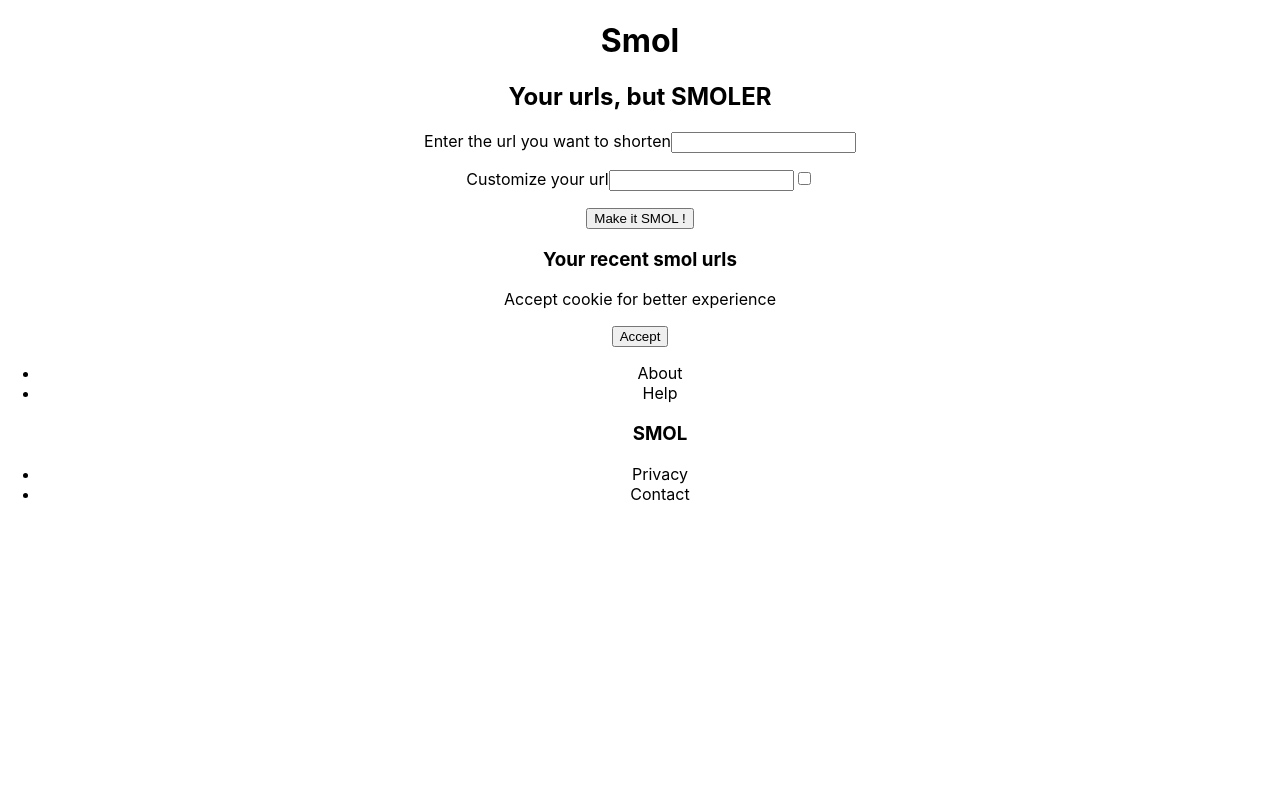
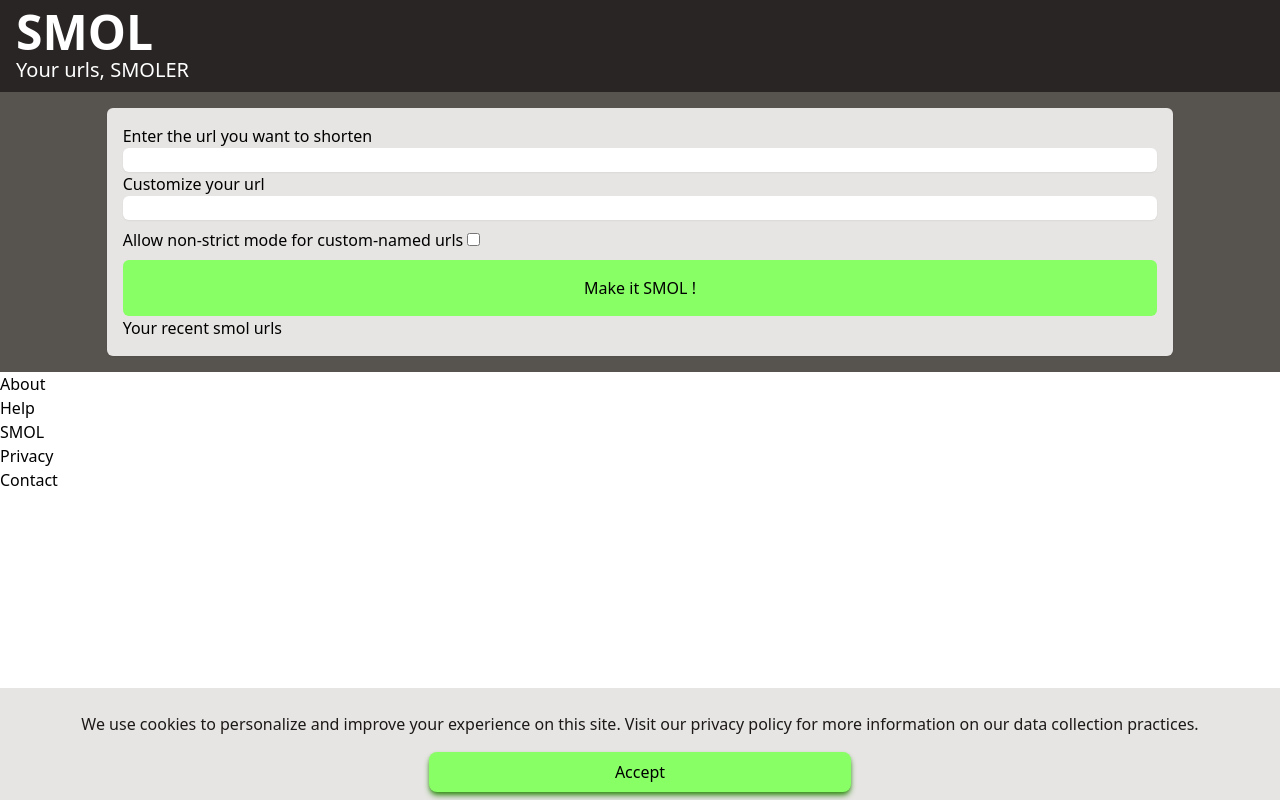
Before and after one commit to Janxa/smol, a React (Create React App) app in the folder client/: page / in a window 1280 px wide. Built offline with nearby package versions, Linux system fonts and the light colour scheme.

Commit message:
Installing tailwind css and styling basic components

```diff
--- a/client/package.json
+++ b/client/package.json
@@ -40,5 +40,10 @@
       "last 1 firefox version",
       "last 1 safari version"
     ]
+  },
+  "devDependencies": {
+    "autoprefixer": "^10.4.13",
+    "postcss": "^8.4.20",
+    "tailwindcss": "^3.2.4"
   }
 }
--- /dev/null
+++ b/client/postcss.config.js
@@ -0,0 +1,6 @@
+module.exports = {
+  plugins: {
+    tailwindcss: {},
+    autoprefixer: {},
+  },
+}
--- a/client/src/App.js
+++ b/client/src/App.js
@@ -29,9 +29,9 @@ function App() {
 
   }
   return (
-    <div className="App">
+    <div className="flex flex-col ">
       <ToastContainer />
-      <Header />
+      <Header className="fixed" />
       <Main CreateCookie={CreateCookie} />
       <Footer OpenPopup={OpenPopup} />
       <Popup content={popup.content} visible={popup.visible} ClosePopup={ClosePopup} />
--- a/client/src/components/Cookies.jsx
+++ b/client/src/components/Cookies.jsx
@@ -2,9 +2,14 @@ import React from "react";
 
 function CookiesBanner(props) {
   return (
-    <div>
-      <p>Accept cookie for better experience</p>
-      <button onClick={() => props.CreateCookie(props.url_list)}>Accept</button>
+    <div className="fixed bottom-0 left-0 right-0 w-full bg-stone-200 p-2 flex flex-col items-center">
+      <p className="text-stone-900  font-medium p-4">We use cookies to personalize and improve your experience on this site. Visit our privacy policy for more information on our data collection practices. </p>
+      <button  className="font-medium rounded-lg bg-greenpear
+      text-black
+       w-1/3 px-4 py-2  shadow-md shadow-greenpear-6
+        hover:shadow-greenpear-8 hover:shadow
+         transition-all ease-in-out
+          hover:bg-greenpear-5 duration-200"onClick={() => props.CreateCookie(props.url_list)}>Accept</button>
     </div>
   );
 }
--- a/client/src/components/Header.jsx
+++ b/client/src/components/Header.jsx
@@ -1,9 +1,9 @@
 import React, { Component } from "react";
 const Header = () => {
   return (
-    <header>
-      <h1>Smol</h1>
-      <h2>Your urls, but SMOLER</h2>
+    <header className="bg-stone-800 pl-4 py-2 ">
+      <h1 className="text-white font-bold text-5xl">SMOL</h1>
+      <h2 className="text-white text-xl" >Your urls, SMOLER</h2>
     </header>
   );
 };
--- a/client/src/components/Main.jsx
+++ b/client/src/components/Main.jsx
@@ -35,7 +35,8 @@ class Main extends Component {
   };
   render() {
     return (
-      <main>
+    <div className=" bg-stone-600  w-full flex justify-center ">
+      <main className=" bg-stone-200 w-10/12 p-4 m-4 rounded-md shadow-sm">
         <UrlForm
           add_url_to_list={this.add_url_to_list}
           url_list={this.state.url_list}
@@ -51,7 +52,7 @@ class Main extends Component {
           />
         )}
       </main>
-    );
+    </div>);
   }
 }
 
--- a/client/src/components/UrlForm.jsx
+++ b/client/src/components/UrlForm.jsx
@@ -76,9 +76,10 @@ class UrlForm extends Component {
     const data = { ...this.state.data };
     return (
       <section>
-        <form onSubmit={this.handleSubmit}>
+        <form onSubmit={this.handleSubmit} className="flex flex-col">
           <label htmlFor="url">Enter the url you want to shorten</label>
           <input
+            className="rounded-md shadow-sm "
             value={data.url}
             onChange={this.handleChange}
             name="url"
@@ -87,20 +88,24 @@ class UrlForm extends Component {
           {this.state.errors !== false && <p>{this.state.errors["url"]}</p>}
           <label htmlFor="alias">Customize your url</label>
           <input
+            className="rounded-md shadow-sm "
             value={data.alias}
             onChange={this.handleChange}
             name="alias"
             type="text"
-          />
+          /><div className="py-2">
+            <label htmlFor="allowmod">Allow non-strict mode for custom-named urls </label>
           <input
             type="checkbox"
             name="allowMod"
             checked={data.allowMod}
             onChange={this.handleCheck}
           />
+          </div>
+
           {this.state.errors !== false && <p>{this.state.errors["alias"]}</p>}
 
-          <button type="submit">Make it SMOL !</button>
+          <button className="rounded-md bg-greenpear p-4 "type="submit">Make it SMOL !</button>
         </form>
         {Object.keys(this.state.last_url).length !== 0 && (
           <UrlPairs data={this.state.last_url} />
--- a/client/src/index.css
+++ b/client/src/index.css
@@ -1,13 +1,3 @@
-body {
-  margin: 0;
-  font-family: -apple-system, BlinkMacSystemFont, 'Segoe UI', 'Roboto', 'Oxygen',
-    'Ubuntu', 'Cantarell', 'Fira Sans', 'Droid Sans', 'Helvetica Neue',
-    sans-serif;
-  -webkit-font-smoothing: antialiased;
-  -moz-osx-font-smoothing: grayscale;
-}
-
-code {
-  font-family: source-code-pro, Menlo, Monaco, Consolas, 'Courier New',
-    monospace;
-}
+@tailwind base;
+@tailwind components;
+@tailwind utilities;
--- /dev/null
+++ b/client/tailwind.config.js
@@ -0,0 +1,24 @@
+/** @type {import('tailwindcss').Config} */
+module.exports = {
+  mode: 'jit',
+  content: ["./src/**/*.{js,jsx,ts,tsx}",],
+  theme: {
+    extend: {
+      colors:
+      {'greenpear':'#87FF65',
+      'greenpear-2':'#6FFF47',
+      'greenpear-3':'#4FFF1F',
+      'greenpear-4':'#35F500',
+      'greenpear-5':'#41AF1D',
+      'greenpear-6':'#348C17',
+      'greenpear-7':'#276911',
+      'greenpear-8':'#1A460B',
+      'greenpear-9':'#0D2306',
+        'opal':'#9DC7C8',
+        'redalert':'#af1b3f',
+        'mint-1':'#BFFFAE',
+        'mint-2':'#DFFFD7'}
+      ,},
+  },
+  plugins: [],
+}
```
Also changed, not shown: 1 other file (tests, documents, lock files or other folders).
